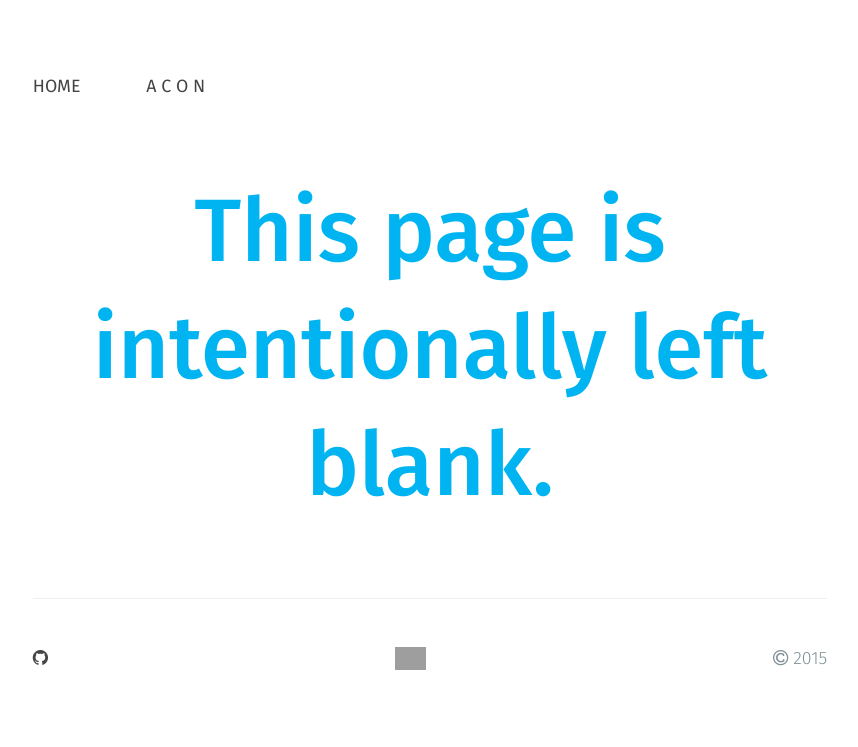
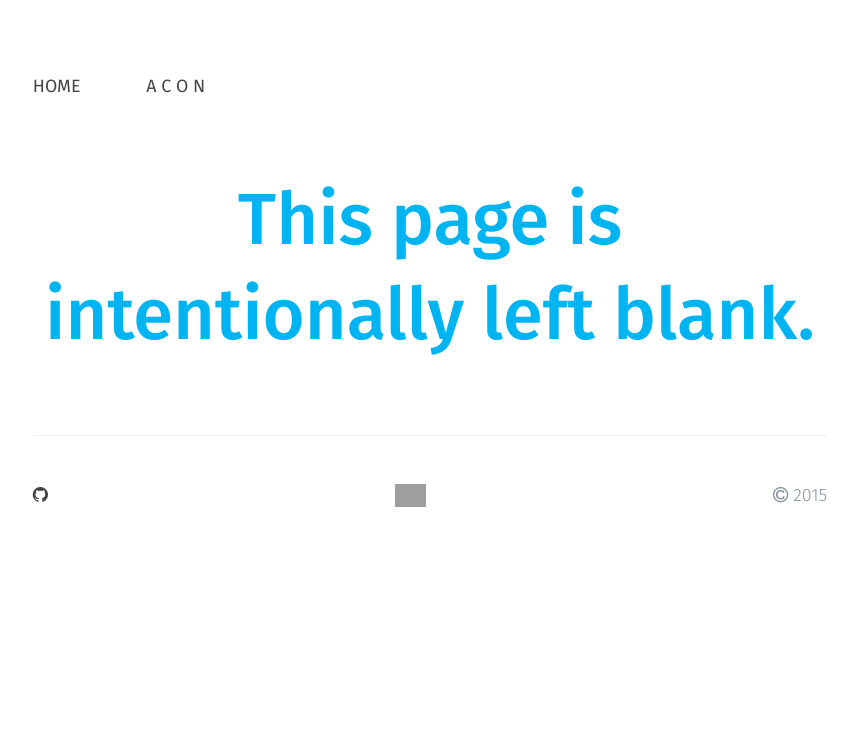
Before and after one commit to a-mar/a-mar.github.io, a Jekyll site: the page built from index.html, in a window 1280 px wide. Shown: the part 310-1057 px from the top of the page, without its empty margins (210-1068 px from the left). Built offline with Jekyll 4.4.1, drawn with Linux system fonts in a browser that asks for light colours; nearby versions of some CDN libraries; Markdown is read by kramdown in place of the engine named in the settings; after the commit the page ends 900 px from its top, so only the background shows below that; grey boxes are pictures that could not be loaded.

Commit message:
Update index.html

```diff
--- a/index.html
+++ b/index.html
@@ -4,5 +4,5 @@ title: a-mar
 ---
 
     <section class="page-header">
-      <h2 class="project-tagline">This page is intentionally left blank.</h2>
+      <h3 class="project-tagline">This page is intentionally left blank.</h3>
     </section>
```
